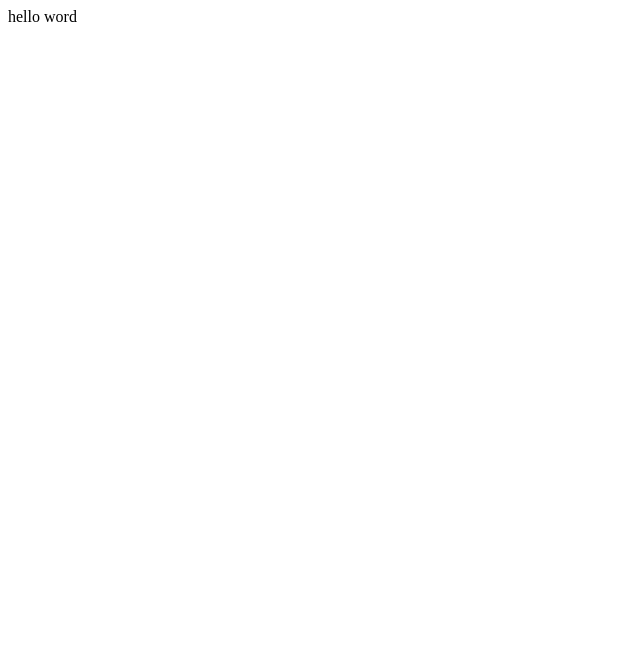
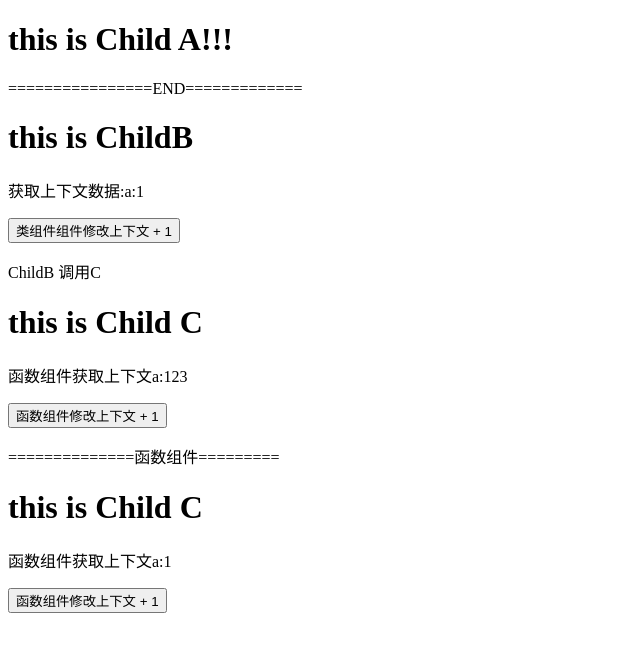
Before and after one commit to JuneJH/react-learn, a React (Create React App) app in the folder react-test/: page / in a window 1280 px wide. Shown: the top 652 px of the page, without its empty margins (0-640 px from the left). Built offline with nearby package versions, Linux system fonts and the light colour scheme.

Commit message:
react16之前的上下文

```diff
--- a/react-test/package.json
+++ b/react-test/package.json
@@ -6,6 +6,7 @@
     "@testing-library/jest-dom": "^5.11.4",
     "@testing-library/react": "^11.1.0",
     "@testing-library/user-event": "^12.1.10",
+    "prop-types": "^15.7.2",
     "react": "^17.0.1",
     "react-dom": "^17.0.1",
     "react-scripts": "4.0.1",
--- a/react-test/src/App.js
+++ b/react-test/src/App.js
@@ -1,6 +1,9 @@
+import OldContext from "./components/OldContext";
+
+
 function App() {
   return (<div>
-    hello word
+    <OldContext />
   </div>);
 }
 
--- /dev/null
+++ b/react-test/src/components/OldContext.js
@@ -0,0 +1,90 @@
+import React, { Component } from 'react';
+import { PropTypes } from "prop-types";
+
+const types = {
+    a: PropTypes.number,
+    b: PropTypes.number,
+    change: PropTypes.func,
+}
+
+export default class OldContext extends Component {
+    static childContextTypes = types;
+    componentDidMount() {
+        console.log("componentDidMount")
+    }
+    state = {
+        a: 1
+    }
+    getChildContext() {
+        console.log("getChildContext")
+        return {
+            a: this.state.a,
+            b: 321,
+            change: newValue => {
+                this.setState({
+                    a: this.state.a + 1
+                })
+            }
+        }
+    }
+    render() {
+        console.log("render")
+        return (
+            <div>
+                <ChildA />
+
+                <p>==============函数组件=========</p>
+                <ChildC />
+            </div>
+        )
+    }
+}
+
+function ChildA() {
+    return <div>
+        <h1>this is Child A!!!</h1>
+        <p>================END=============</p>
+        <ChildB />
+    </div>
+
+}
+
+class ChildB extends Component {
+    static childContextTypes = types;
+    static contextTypes = types;
+    getChildContext(){
+        return{
+            a:123,
+            b:123,
+            change:()=>{
+                alert("就近原则")
+            }
+        }
+    }
+    render() {
+        return (
+            <div>
+                <h1>this is ChildB</h1>
+                <p>获取上下文数据:a:{this.context.a}</p>
+                <button onClick={() => {
+                    this.context.change();
+                }}>类组件组件修改上下文 + 1</button>
+                <p>ChildB 调用C</p>
+                <ChildC/>
+            </div>
+        )
+    }
+}
+
+
+
+function ChildC(props, context) {
+    return (<div>
+        <h1>this is Child C</h1>
+        <p>函数组件获取上下文a:{context.a}</p>
+        <button onClick={() => {
+            context.change();
+        }}>函数组件修改上下文 + 1</button>
+    </div>)
+}
+ChildC.contextTypes = types
--- a/react-test/src/index.js
+++ b/react-test/src/index.js
@@ -4,8 +4,5 @@ import App from './App';
 
 
 ReactDOM.render(
-  <React.StrictMode>
-   <App/>
-  </React.StrictMode>,
-  document.getElementById('root')
+   <App/>,  document.getElementById('root')
 );
```
Also changed, not shown: react-test/src/components/A.js (deleted), 1 other file (tests, documents, lock files or other folders).
